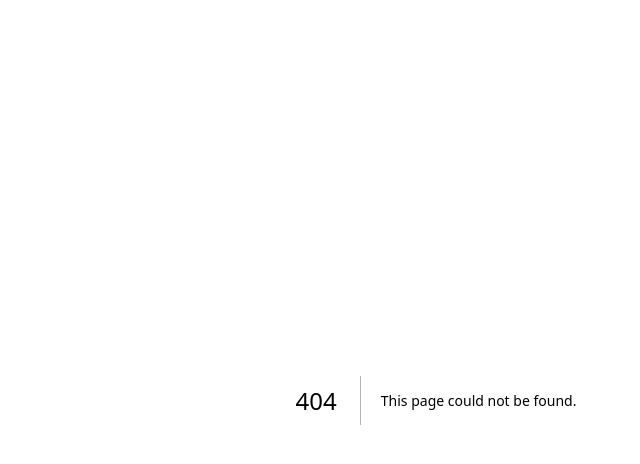
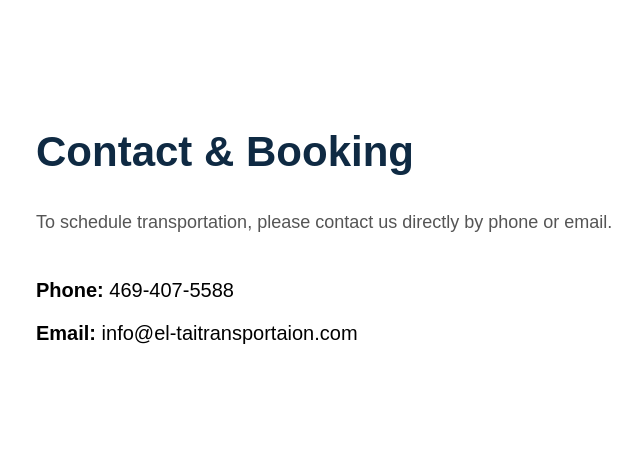
Before and after one commit to WillieKM/el-tai-nemt-v2, a Next.js app: page /contact in a window 1280 px wide. Before the commit this address had no page. Shown: the top 464 px of the page, without its empty margins (204-844 px from the left). Built offline with nearby package versions, Linux system fonts and the light colour scheme.

Commit message:
Create page.tsx
add contact page

```diff
--- /dev/null
+++ b/app/contact/page.tsx
@@ -0,0 +1,20 @@
+export default function Contact() {
+  return (
+    <main style={{ fontFamily: "Arial, sans-serif", padding: "100px 20px", maxWidth: "800px", margin: "0 auto" }}>
+
+      <h1 style={{ fontSize: "42px", color: "#0F2A43", marginBottom: "30px" }}>
+        Contact & Booking
+      </h1>
+
+      <p style={{ fontSize: "18px", lineHeight: 1.8, color: "#555" }}>
+        To schedule transportation, please contact us directly by phone or email.
+      </p>
+
+      <div style={{ marginTop: "40px", fontSize: "20px" }}>
+        <p><strong>Phone:</strong> 469-407-5588</p>
+        <p><strong>Email:</strong> info@el-taitransportaion.com</p>
+      </div>
+
+    </main>
+  );
+}
```
